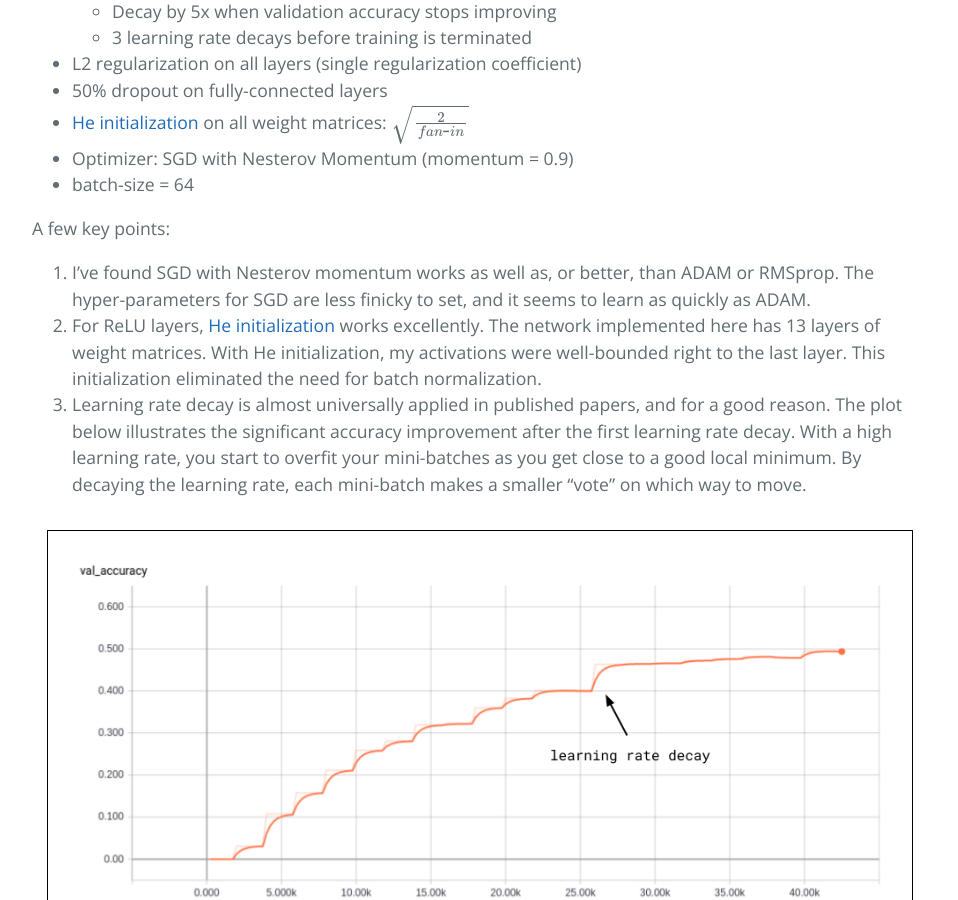
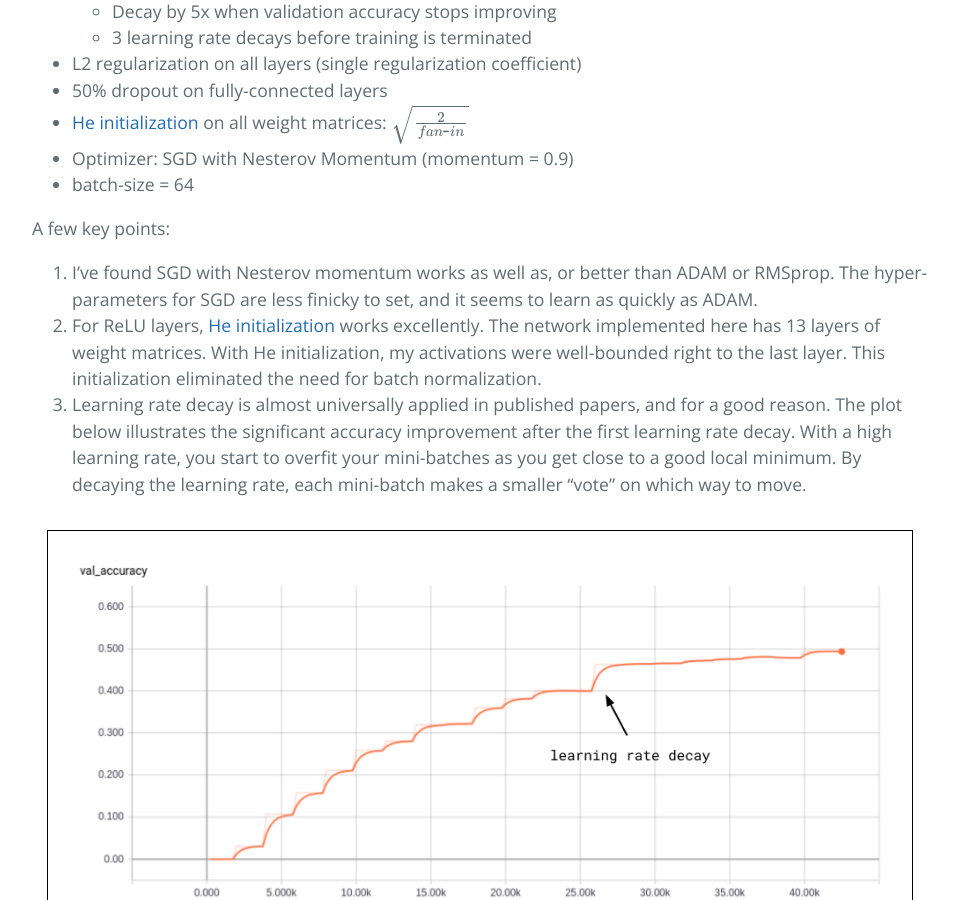
Before and after one commit to pat-coady/learning_ai, a Jekyll site: the page built from _posts/2017-06-29-tiny-imagenet.md, in a window 1280 px wide and 900 px high, scrolled down 2014 px. Shown: the whole window, without its empty margins (160-1118 px from the left). Built offline with Jekyll 4.4.1, drawn with Linux system fonts in a browser that asks for light colours; nearby versions of some CDN libraries; formulas are drawn with MathJax 3; comment, search, counter and statistics services are not loaded.

Commit message:
typo fix

```diff
--- a/_posts/2017-06-29-tiny-imagenet.md
+++ b/_posts/2017-06-29-tiny-imagenet.md
@@ -62,7 +62,7 @@ Here is a summary of the training settings:
 
 A few key points:
 
-1. I've found SGD with Nesterov momentum works as well as, or better, than ADAM or RMSprop. The hyper-parameters for SGD are less finicky to set, and it seems to learn as quickly as ADAM.
+1. I've found SGD with Nesterov momentum works as well as, or better than ADAM or RMSprop. The hyper-parameters for SGD are less finicky to set, and it seems to learn as quickly as ADAM.
 2. For ReLU layers, [He initialization](https://arxiv.org/pdf/1502.01852v1.pdf) works excellently. The network implemented here has 13 layers of weight matrices. With He initialization, my activations were well-bounded right to the last layer. This initialization eliminated the need for batch normalization.
 3. Learning rate decay is almost universally applied in published papers, and for a good reason. The plot below illustrates the significant accuracy improvement after the first learning rate decay. With a high learning rate, you start to overfit your mini-batches as you get close to a good local minimum. By decaying the learning rate, each mini-batch makes a smaller "vote" on which way to move.
 
```
